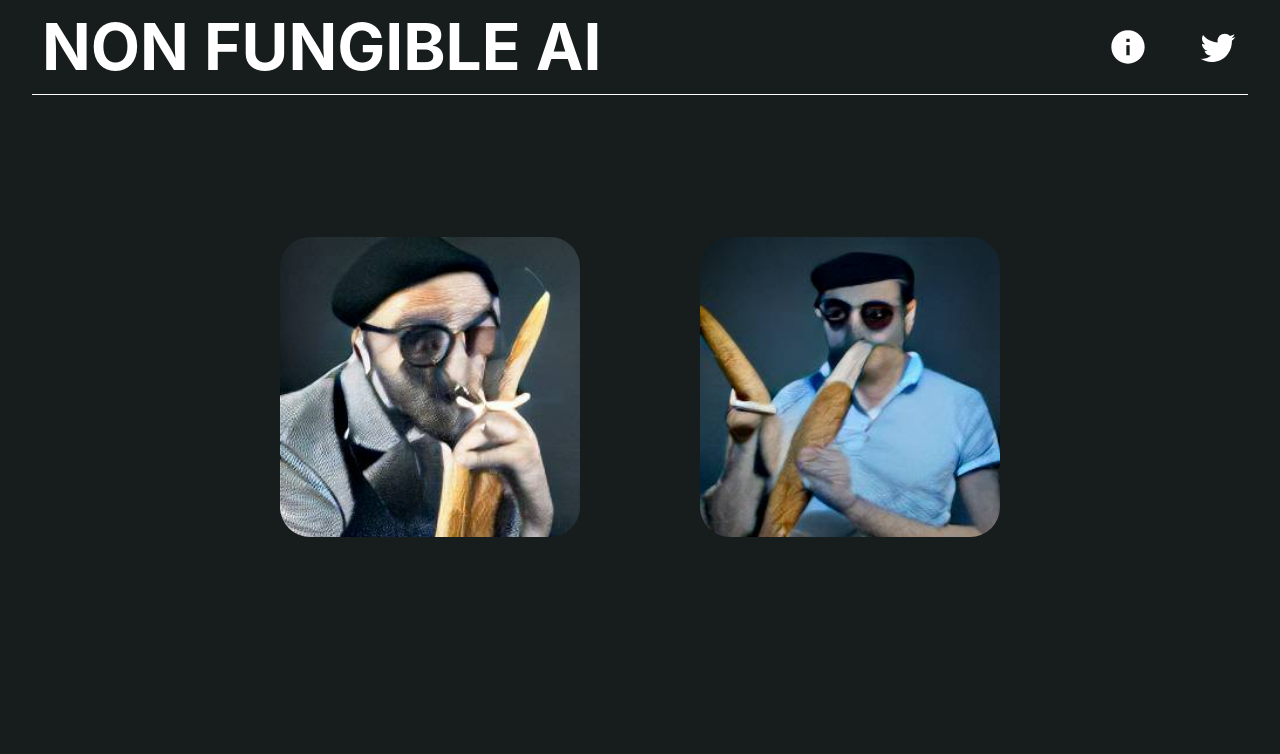
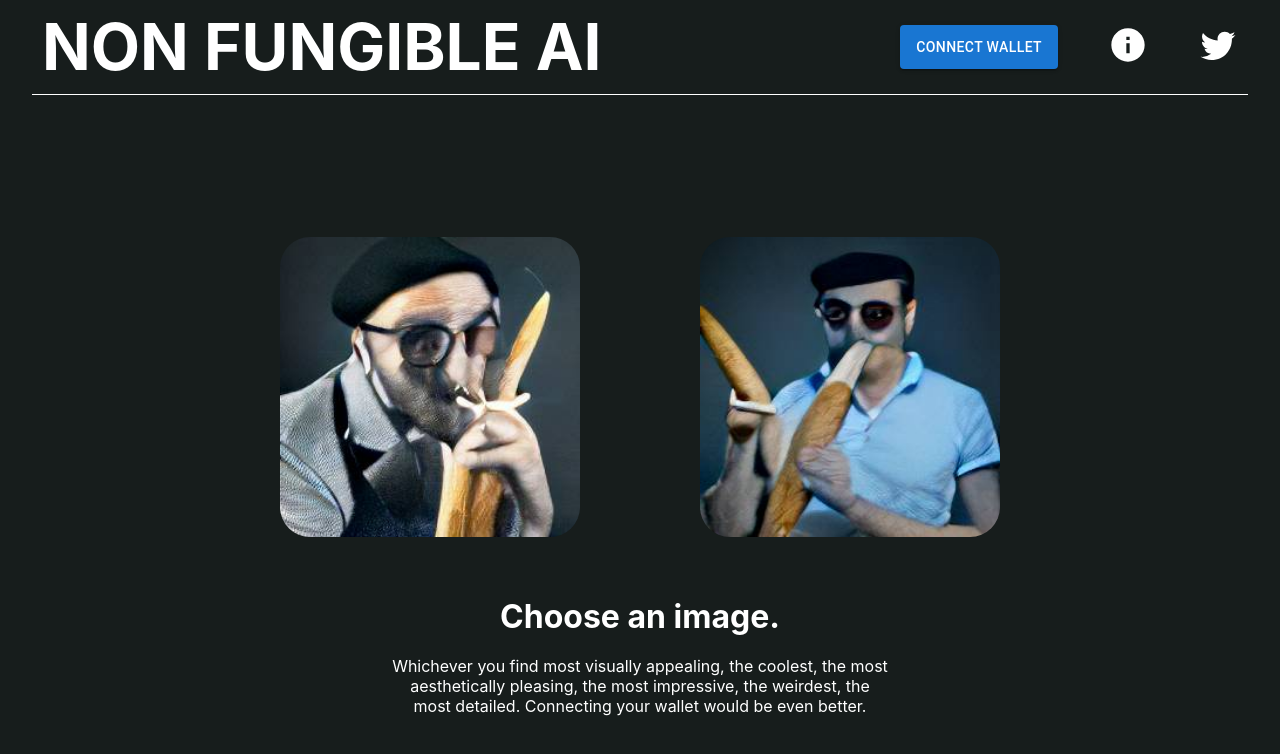
Before and after one commit to KKaradi/Keyo.ai, a Next.js app: page /choose in a window 1280 px wide. Shown: the top 754 px of the page. Built offline with nearby package versions, Linux system fonts and the light colour scheme.

Commit message:
More UI Elements

```diff
--- a/components/Header.tsx
+++ b/components/Header.tsx
@@ -2,22 +2,24 @@ import { NextPage } from "next";
 import styles from "../styles/components/Header.module.css";
 import InfoIcon from "@mui/icons-material/Info";
 import TwitterIcon from "@mui/icons-material/Twitter";
+import Button from "@mui/material/Button";
+import Link from "next/link";
+import InfoDialog from "./InfoDialog";
 
-type HeaderProps = {};
-
-const Header: NextPage<HeaderProps> = () => {
+const Header: NextPage = () => {
   return (
     <header className={styles.container}>
       <h1 className={styles.title}>NON FUNGIBLE AI</h1>
       <div className={styles.iconContainer}>
-        <InfoIcon
-          className={styles.info}
-          sx={{ color: "white", fontSize: 40 }}
-        />
-        <TwitterIcon
-          className={styles.info}
-          sx={{ color: "white", fontSize: 40 }}
-        />
+        <Button variant="contained"> CONNECT WALLET </Button>
+
+        <InfoDialog>
+          <InfoIcon className={styles.info} sx={{ fontSize: 40 }} />
+        </InfoDialog>
+
+        <Link href={"https://twitter.com/nonfungedai"}>
+          <TwitterIcon className={styles.twitter} sx={{ fontSize: 40 }} />
+        </Link>
       </div>
     </header>
   );
--- /dev/null
+++ b/components/InfoDialog.tsx
@@ -0,0 +1,56 @@
+import { Ref, forwardRef, useState, ReactElement } from "react";
+import Button from "@mui/material/Button";
+import Dialog from "@mui/material/Dialog";
+import DialogActions from "@mui/material/DialogActions";
+import DialogContent from "@mui/material/DialogContent";
+import DialogContentText from "@mui/material/DialogContentText";
+import DialogTitle from "@mui/material/DialogTitle";
+import Slide from "@mui/material/Slide";
+import { TransitionProps } from "@mui/material/transitions";
+import type { NextPage } from "next/types";
+
+const Transition = forwardRef(
+  (
+    props: TransitionProps & {
+      children: ReactElement;
+    },
+    ref: Ref<unknown>
+  ) => {
+    return <Slide direction="up" ref={ref} {...props} />;
+  }
+);
+
+type InfoDialogProps = {
+  children: React.ReactElement;
+};
+
+const InfoDialog: NextPage<InfoDialogProps> = ({ children }) => {
+  const [isOpen, setIsOpen] = useState(false);
+
+  return (
+    <div>
+      <div onClick={() => setIsOpen(true)}>{children}</div>
+      <Dialog
+        open={isOpen}
+        TransitionComponent={Transition}
+        keepMounted
+        onClose={() => setIsOpen(false)}
+      >
+        <DialogTitle>What Am I Looking At?</DialogTitle>
+        <DialogContent>
+          <DialogContentText>
+            Short answer is: you'll see. We're working on some pretty cool stuff
+            right now, but it's not quite ready to be released yet. In the
+            meantime, connect your wallet and try your hand at voting. Who
+            knows, there might be something in for you at the end of all this.
+          </DialogContentText>
+        </DialogContent>
+        <DialogActions>
+          <Button onClick={() => setIsOpen(false)}>Ok</Button>
+        </DialogActions>
+      </Dialog>
+    </div>
+  );
+};
+
+export default InfoDialog;
--- a/components/Wordle/WordleRow.tsx
+++ b/components/Wordle/WordleRow.tsx
@@ -1,7 +1,7 @@
 import { NextPage } from "next";
-import WordleBox from "./WordleBox";
 import styles from "../../styles/Wordle/WordleRow.module.css";
 import { Box } from "./Wordle";
+import WordleBox from "./WordleBox";
 
 type WordleRowProps = {
   letters: Box[];
--- a/components/Wordle/Wordles.tsx
+++ b/components/Wordle/Wordles.tsx
@@ -1,6 +1,6 @@
 import { NextPage } from "next";
+import styles from "../../styles/Wordle/Wordles.module.css";
 import Wordle from "./Wordle";
-import styles from "../../styles/Wordle/Wordles.module.css";
 import { useState } from "react";
 
 type WordlesProps = {
--- a/pages/choose.tsx
+++ b/pages/choose.tsx
@@ -20,6 +20,14 @@ const GamePage: NextPage = () => {
         <div className={styles.wheel}>
           <ImageVote paths={imagePaths} />
         </div>
+        <div className={styles.textContainer}>
+          <h1> Choose an image. </h1>
+          <p>
+            Whichever you find most visually appealing, the coolest, the most
+            aesthetically pleasing, the most impressive, the weirdest, the most
+            detailed. Connecting your wallet would be even better.
+          </p>
+        </div>
       </main>
     </div>
   );
--- a/pages/play.tsx
+++ b/pages/play.tsx
@@ -3,7 +3,7 @@ import Head from "next/head";
 import path from "path";
 import Header from "../components/Header";
 import ImageCarousel from "../components/ImageCarousel";
-import Wordles from "../components/Wordle/Wordles";
+import Wordles from "../components/wordle/Wordles";
 import styles from "../styles/Home.module.css";
 
 const imagePaths = Array.from(Array(5).keys()).map((num) =>
--- /dev/null
+++ b/styles/components/ConnectWallet.module.css
@@ -0,0 +1,3 @@
+.button {
+  color: white;
+}
--- a/styles/components/Header.module.css
+++ b/styles/components/Header.module.css
@@ -15,16 +15,21 @@
   color: white;
 }
 
-.iconContainer > * {
-  transition: all 1s ease-in-out;
-}
-
-.iconContainer > *:hover {
-  transform: scale(1.2);
-}
-
 .iconContainer {
   display: flex;
   flex-direction: row;
   gap: 50px;
 }
+
+.info {
+  color: white;
+}
+
+.twitter {
+  color: white;
+  transition: color 1s ease-in-out;
+}
+
+.twitter:hover {
+  color: #1da1f2;
+}
--- a/styles/pages/Choose.module.css
+++ b/styles/pages/Choose.module.css
@@ -5,7 +5,30 @@
 .main {
   padding: 2rem 0;
   display: flex;
-  flex-direction: row;
+  flex-direction: column;
   justify-content: center;
   align-items: center;
+  gap: 50px;
 }
+
+.textContainer {
+  display: flex;
+  flex-direction: column;
+  align-items: center;
+  justify-content: center;
+  gap: 20px;
+}
+
+.textContainer h1 {
+  margin: 0;
+}
+
+.textContainer p {
+  margin: 0;
+  max-width: 500px;
+  text-align: center;
+}
+
+.textContainer > * {
+  color: white;
+}
```
Also changed, not shown: components/ConnectWallet.tsx (added, +13 -0 lines).
